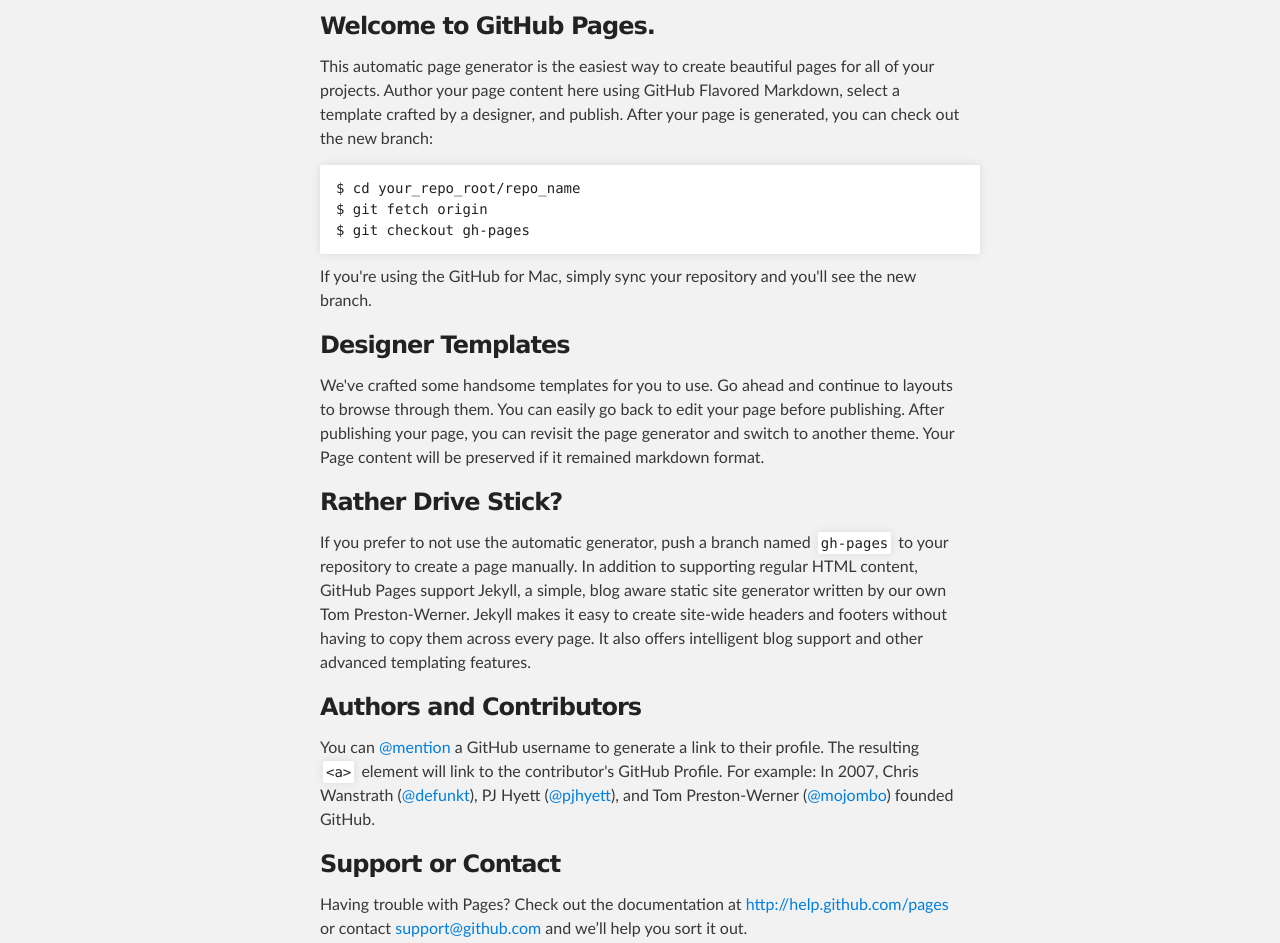
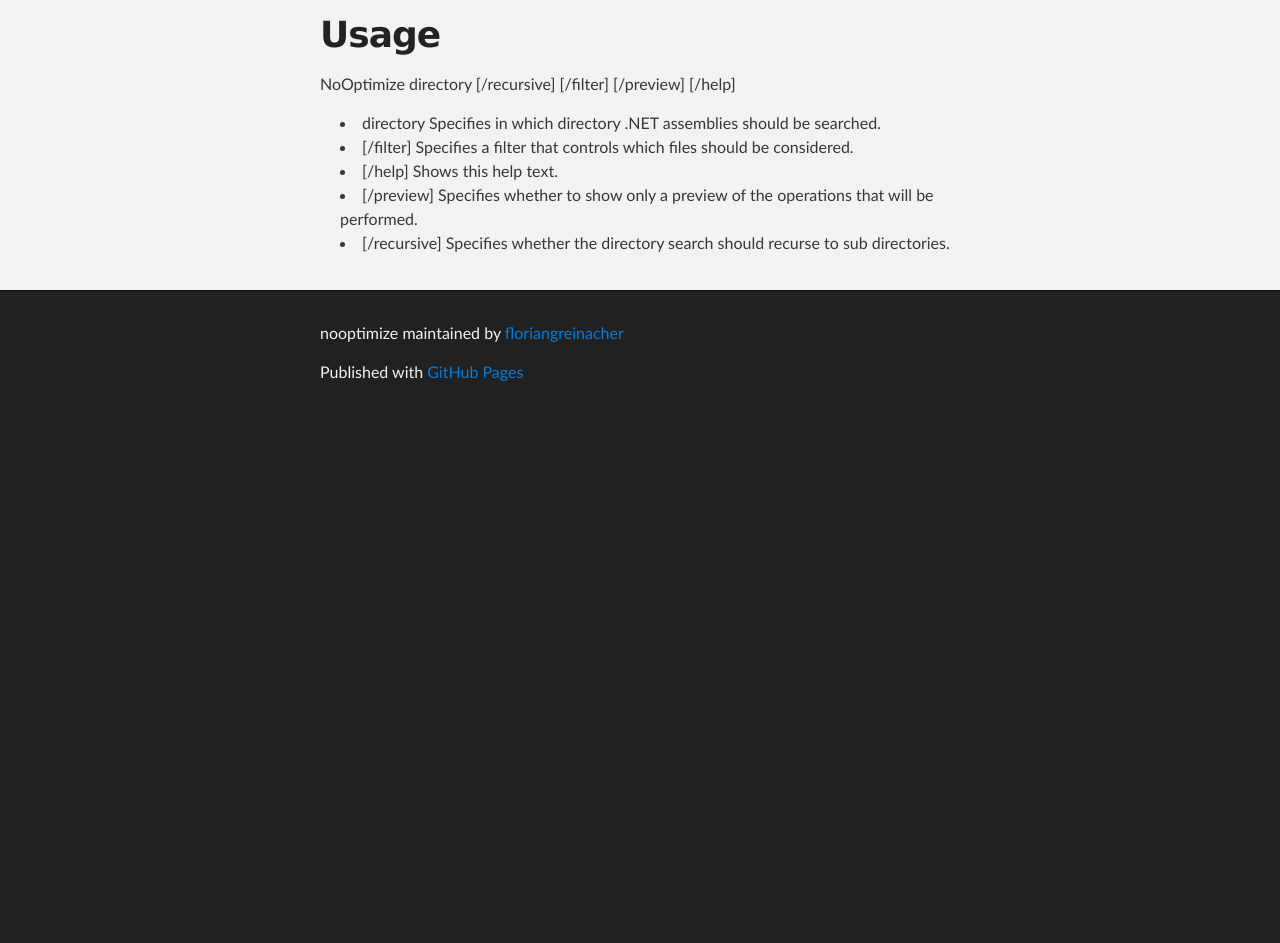
Before and after one commit to fgreinacher/nooptimize, a plain HTML site: page index.html in a window 1280 px wide. Shown: the part 288-1231 px from the top of the page. After the commit the page ends 800 px from the top, so only its background shows below. Drawn offline with Linux system fonts and the light colour scheme.

```diff
--- a/index.html
+++ b/index.html
@@ -31,37 +31,18 @@
     <!-- MAIN CONTENT -->
     <div id="main_content_wrap" class="outer">
       <section id="main_content" class="inner">
-        <h3>
-<a name="welcome-to-github-pages" class="anchor" href="#welcome-to-github-pages"><span class="octicon octicon-link"></span></a>Welcome to GitHub Pages.</h3>
+        <h1>
+<a name="usage" class="anchor" href="#usage"><span class="octicon octicon-link"></span></a>Usage</h1>
 
-<p>This automatic page generator is the easiest way to create beautiful pages for all of your projects. Author your page content here using GitHub Flavored Markdown, select a template crafted by a designer, and publish. After your page is generated, you can check out the new branch:</p>
+<p>NoOptimize directory  [/recursive]  [/filter]  [/preview]  [/help]</p>
 
-<pre><code>$ cd your_repo_root/repo_name
-$ git fetch origin
-$ git checkout gh-pages
-</code></pre>
-
-<p>If you're using the GitHub for Mac, simply sync your repository and you'll see the new branch.</p>
-
-<h3>
-<a name="designer-templates" class="anchor" href="#designer-templates"><span class="octicon octicon-link"></span></a>Designer Templates</h3>
-
-<p>We've crafted some handsome templates for you to use. Go ahead and continue to layouts to browse through them. You can easily go back to edit your page before publishing. After publishing your page, you can revisit the page generator and switch to another theme. Your Page content will be preserved if it remained markdown format.</p>
-
-<h3>
-<a name="rather-drive-stick" class="anchor" href="#rather-drive-stick"><span class="octicon octicon-link"></span></a>Rather Drive Stick?</h3>
-
-<p>If you prefer to not use the automatic generator, push a branch named <code>gh-pages</code> to your repository to create a page manually. In addition to supporting regular HTML content, GitHub Pages support Jekyll, a simple, blog aware static site generator written by our own Tom Preston-Werner. Jekyll makes it easy to create site-wide headers and footers without having to copy them across every page. It also offers intelligent blog support and other advanced templating features.</p>
-
-<h3>
-<a name="authors-and-contributors" class="anchor" href="#authors-and-contributors"><span class="octicon octicon-link"></span></a>Authors and Contributors</h3>
-
-<p>You can <a href="https://github.com/blog/821" class="user-mention">@mention</a> a GitHub username to generate a link to their profile. The resulting <code>&lt;a&gt;</code> element will link to the contributor's GitHub Profile. For example: In 2007, Chris Wanstrath (<a href="https://github.com/defunkt" class="user-mention">@defunkt</a>), PJ Hyett (<a href="https://github.com/pjhyett" class="user-mention">@pjhyett</a>), and Tom Preston-Werner (<a href="https://github.com/mojombo" class="user-mention">@mojombo</a>) founded GitHub.</p>
-
-<h3>
-<a name="support-or-contact" class="anchor" href="#support-or-contact"><span class="octicon octicon-link"></span></a>Support or Contact</h3>
-
-<p>Having trouble with Pages? Check out the documentation at <a href="http://help.github.com/pages">http://help.github.com/pages</a> or contact <a href="mailto:support@github.com">support@github.com</a> and we’ll help you sort it out.</p>
+<ul>
+<li>directory     Specifies in which directory .NET assemblies should be searched.</li>
+<li>[/filter]     Specifies a filter that controls which files should be considered.</li>
+<li>[/help]       Shows this help text.</li>
+<li>[/preview]    Specifies whether to show only a preview of the operations that will be performed.</li>
+<li>[/recursive]  Specifies whether the directory search should recurse to sub directories.</li>
+</ul>
       </section>
     </div>
 
```
Also changed, not shown: params.json (+1 -1 lines).
